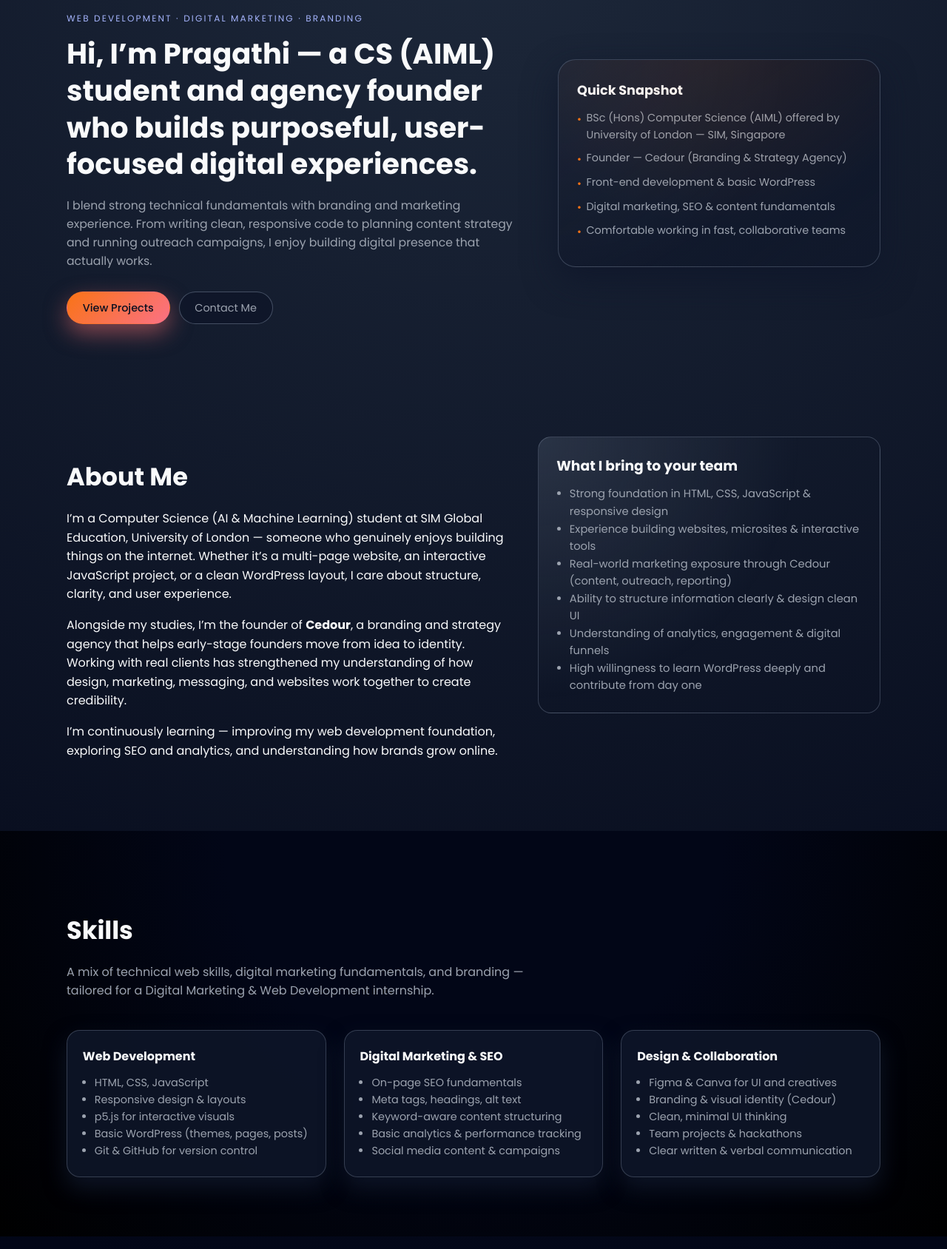
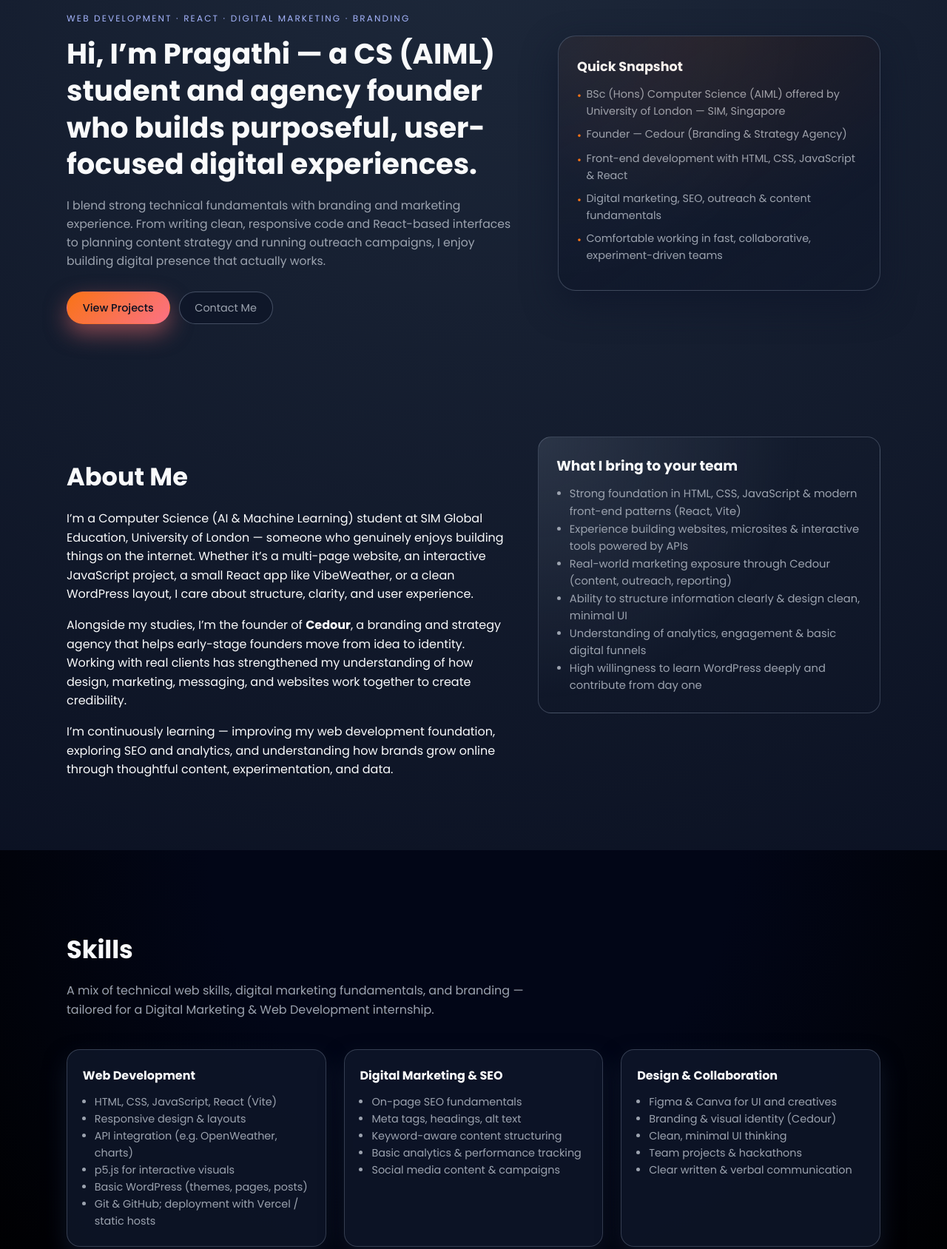
Before and after one commit to pragathii2611/portfolio_pragathi, a plain HTML site: page index.html in a window 1280 px wide. Shown: the part 154-1842 px from the top of the page at 74% size. Drawn offline with Linux system fonts and the light colour scheme.

Commit message:
Revise portfolio content and project details
Updated content to reflect new skills and projects, including React and Vite integration. Enhanced project descriptions and added new project entries.

```diff
--- a/index.html
+++ b/index.html
@@ -26,11 +26,11 @@
     <section class="hero" id="top">
       <div class="container hero-content">
         <div class="hero-text reveal-on-scroll">
-          <p class="hero-kicker">Web Development · Digital Marketing · Branding</p>
+          <p class="hero-kicker">Web Development · React · Digital Marketing · Branding</p>
           <h1>Hi, I’m Pragathi — a CS (AIML) student and agency founder who builds purposeful, user-focused digital experiences.</h1>
           <p class="hero-sub">
-            I blend strong technical fundamentals with branding and marketing experience. From writing clean, responsive code to
-            planning content strategy and running outreach campaigns, I enjoy building digital presence that actually works.
+            I blend strong technical fundamentals with branding and marketing experience. From writing clean, responsive code and React-based
+            interfaces to planning content strategy and running outreach campaigns, I enjoy building digital presence that actually works.
           </p>
           <div class="hero-actions">
             <a href="#projects" class="btn primary">View Projects</a>
@@ -42,9 +42,9 @@
           <ul>
             <li>BSc (Hons) Computer Science (AIML) offered by University of London — SIM, Singapore</li>
             <li>Founder — Cedour (Branding & Strategy Agency)</li>
-            <li>Front-end development & basic WordPress</li>
-            <li>Digital marketing, SEO & content fundamentals</li>
-            <li>Comfortable working in fast, collaborative teams</li>
+            <li>Front-end development with HTML, CSS, JavaScript & React</li>
+            <li>Digital marketing, SEO, outreach & content fundamentals</li>
+            <li>Comfortable working in fast, collaborative, experiment-driven teams</li>
           </ul>
         </div>
       </div>
@@ -57,8 +57,8 @@
           <h2>About Me</h2>
           <p>
             I’m a Computer Science (AI & Machine Learning) student at SIM Global Education, University of London — someone who genuinely
-            enjoys building things on the internet. Whether it’s a multi-page website, an interactive JavaScript project, or a clean
-            WordPress layout, I care about structure, clarity, and user experience.
+            enjoys building things on the internet. Whether it’s a multi-page website, an interactive JavaScript project, a small React
+            app like VibeWeather, or a clean WordPress layout, I care about structure, clarity, and user experience.
           </p>
           <p>
             Alongside my studies, I’m the founder of <strong>Cedour</strong>, a branding and strategy agency that helps early-stage founders
@@ -67,17 +67,17 @@
           </p>
           <p>
             I’m continuously learning — improving my web development foundation, exploring SEO and analytics, and understanding how brands
-            grow online.
+            grow online through thoughtful content, experimentation, and data.
           </p>
         </div>
         <div class="about-highlight reveal-on-scroll delay-1">
           <h3>What I bring to your team</h3>
           <ul>
-            <li>Strong foundation in HTML, CSS, JavaScript & responsive design</li>
-            <li>Experience building websites, microsites & interactive tools</li>
+            <li>Strong foundation in HTML, CSS, JavaScript & modern front-end patterns (React, Vite)</li>
+            <li>Experience building websites, microsites & interactive tools powered by APIs</li>
             <li>Real-world marketing exposure through Cedour (content, outreach, reporting)</li>
-            <li>Ability to structure information clearly & design clean UI</li>
-            <li>Understanding of analytics, engagement & digital funnels</li>
+            <li>Ability to structure information clearly & design clean, minimal UI</li>
+            <li>Understanding of analytics, engagement & basic digital funnels</li>
             <li>High willingness to learn WordPress deeply and contribute from day one</li>
           </ul>
         </div>
@@ -95,11 +95,12 @@
           <div class="skill-card reveal-on-scroll">
             <h3>Web Development</h3>
             <ul>
-              <li>HTML, CSS, JavaScript</li>
+              <li>HTML, CSS, JavaScript, React (Vite)</li>
               <li>Responsive design & layouts</li>
+              <li>API integration (e.g. OpenWeather, charts)</li>
               <li>p5.js for interactive visuals</li>
               <li>Basic WordPress (themes, pages, posts)</li>
-              <li>Git & GitHub for version control</li>
+              <li>Git & GitHub; deployment with Vercel / static hosts</li>
             </ul>
           </div>
           <div class="skill-card reveal-on-scroll delay-1">
@@ -164,7 +165,7 @@
       <div class="container">
         <h2 class="reveal-on-scroll">Selected Projects</h2>
         <p class="section-intro reveal-on-scroll delay-1">
-          A few projects that showcase my ability to design, build, and think about user experience — all transferable to WordPress development and digital marketing.
+          A few projects that showcase my ability to design, build, and think about user experience — across vanilla JavaScript, React, and Python — all transferable to WordPress development and digital marketing.
         </p>
 
         <div class="projects-grid">
@@ -193,7 +194,29 @@
               <a href="https://pragathii2611.github.io/Altalyze/" target="_blank" rel="noopener">View Live</a>
             </div>
           </article>
-          <!-- Project 1 -->
+
+          <!-- Project 2 — VibeWeather -->
+          <article class="project-card reveal-on-scroll delay-1">
+            <h3>VibeWeather — Mood-based Weather App</h3>
+            <p>
+              A React + Vite weather application that transforms raw weather data into “day vibes” with outfit, activity, and drink suggestions — turning a simple forecast into an experience.
+            </p>
+            <ul class="project-tags">
+              <li>React</li>
+              <li>Vite</li>
+              <li>API Integration</li>
+              <li>UI/UX</li>
+            </ul>
+            <p class="project-details">
+              <strong>What I did:</strong> Integrated the OpenWeather API, built a custom “Vibe Engine” that maps temperature, conditions and wind into friendly labels and themes, and implemented live local time with sunrise/sunset logic. Designed a glassmorphism-inspired interface with dynamic gradients, making the app both functional and internship-ready.
+            </p>
+            <div class="project-links">
+              <a href="https://weather-iwualr80s-pragathii2611s-projects.vercel.app" target="_blank" rel="noopener">View Live</a>
+
+            </div>
+          </article>
+
+          <!-- Project 3 — Internet History of India -->
           <article class="project-card reveal-on-scroll">
             <h3>Internet History of India — Multi-page Website</h3>
             <p>
@@ -210,11 +233,10 @@
             </p>
             <div class="project-links">
               <a href="https://india-kzeh.onrender.com" target="_blank" rel="noopener">View Live</a>
-
             </div>
           </article>
 
-          <!-- Project 2 -->
+          <!-- Project 4 — Drawing Studio -->
           <article class="project-card reveal-on-scroll delay-1">
             <h3>Drawing Studio — Interactive p5.js Web App</h3>
             <p>
@@ -230,11 +252,10 @@
             </p>
             <div class="project-links">
               <a href="https://pragathii2611.github.io/drawing-application/" target="_blank" rel="noopener">View Live</a>
-
             </div>
           </article>
 
-          <!-- Project 3 -->
+          <!-- Project 5 — Fitness Game -->
           <article class="project-card reveal-on-scroll delay-2">
             <h3>Fitness Game — Hackathon Project (Pygame)</h3>
             <p>
@@ -250,13 +271,11 @@
             </p>
             <div class="project-links">
               <a href="https://pragathii2611.github.io/health-runner/" target="_blank" rel="noopener">View Live</a>
-
             </div>
           </article>
 
+          <!-- Project 6 — Side Scroller -->
           <article class="project-card reveal-on-scroll delay-1">
-
-
             <h3>Side-Scrolling JavaScript Game</h3>
             <p>
               A browser-based side-scrolling game built with vanilla JavaScript, featuring a player character,
@@ -278,6 +297,7 @@
             </div>
           </article>
 
+          <!-- Project 7 — GlassRoom -->
           <article class="project-card reveal-on-scroll">
             <h3>GlassRoom – B2B Leadership Training (Client Case Study)</h3>
             <p>
@@ -302,7 +322,6 @@
               </a>
             </div>
           </article>
-
 
         </div>
       </div>
```
Lines whose indentation alone changed are shown as unchanged.
